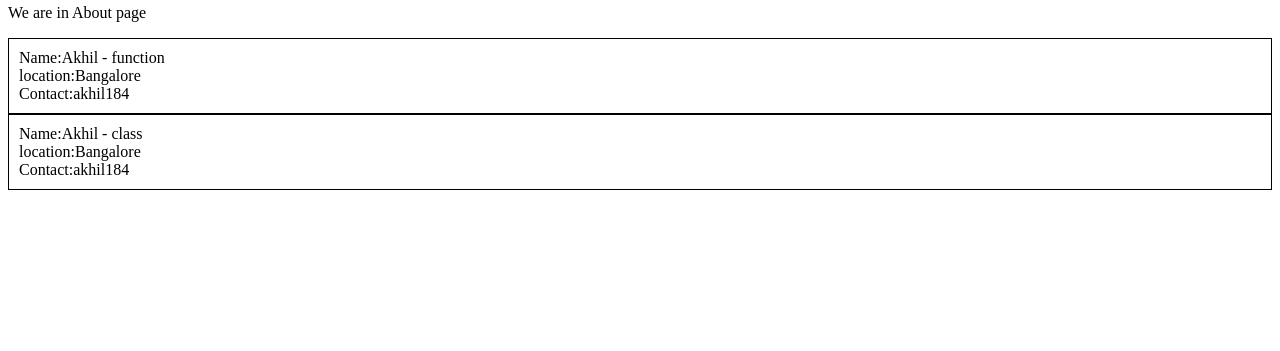
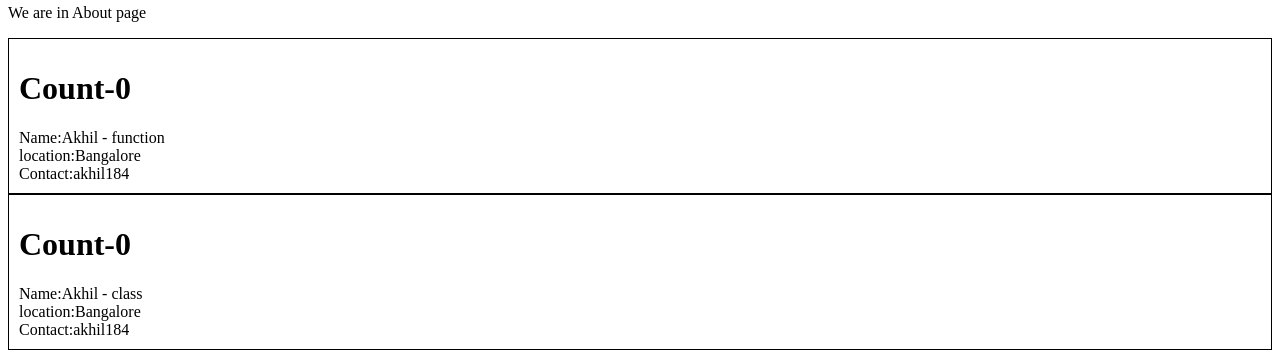
Before and after one commit to Mishrakumarakhil/React-Recap, a React (Vite) app: page /about in a window 1280 px wide. Shown: the part 240-591 px from the top of the page. Built offline with nearby package versions, Linux system fonts and the light colour scheme.

Commit message:
added state in class

```diff
--- a/src/components/User.js
+++ b/src/components/User.js
@@ -1,6 +1,10 @@
+import { useState } from "react";
+
 const User = ({ name }) => {
+  const [count] = useState(0);
   return (
     <div className="user-card">
+      <h1>Count-{count}</h1>
       <div>Name:{name}</div>
       <div>location:Bangalore</div>
       <div>Contact:akhil184</div>
--- a/src/components/UserClass.js
+++ b/src/components/UserClass.js
@@ -2,10 +2,14 @@ import React from "react";
 class UserClass extends React.Component {
   constructor(props) {
     super(props);
+    this.state = {
+      count: 0,
+    };
   }
   render() {
     return (
       <div className="user-card">
+        <h1>Count-{this.state.count}</h1>
         <div>Name:{this.props.name}</div>
         <div>location:Bangalore</div>
         <div>Contact:akhil184</div>
```
